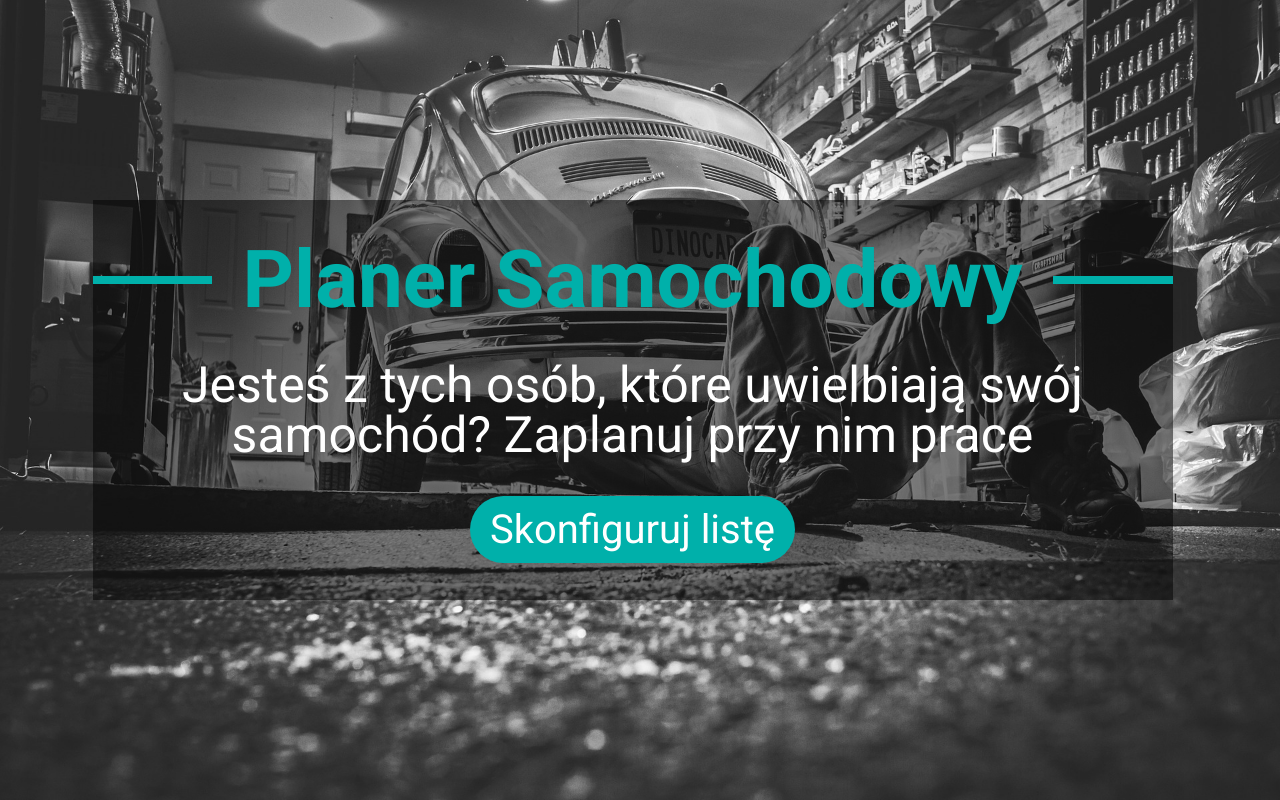
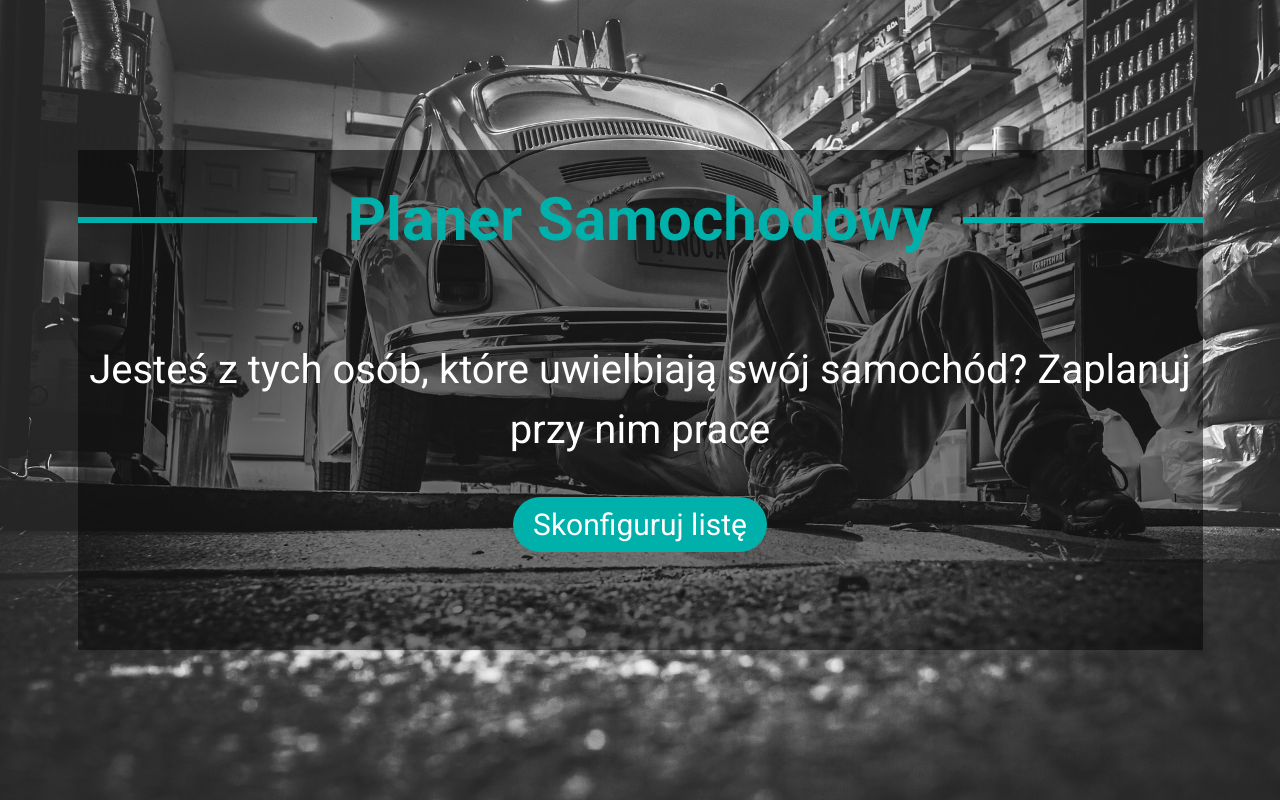
Before and after one commit to MrWhiteX/ToDoApp, a React (Create React App) app: page / in a window 1280 px wide. Built offline with nearby package versions, Linux system fonts and the light colour scheme.

Commit message:
List logic

```diff
--- a/src/App.scss
+++ b/src/App.scss
@@ -12,9 +12,15 @@ html {
 
 body {
   width: 100%;
-  height: 100%;
+  height: 100vh;
   background: url(./assets/bg.jpg) no-repeat;
+  background-position: center;
   background-size: cover;
+
+  @media (min-width: 992px) {
+    background-position: top;
+    height: 100%;
+  }
 }
 
 .tooltip {
@@ -30,8 +36,12 @@ body {
   transition: all 0.3s ease;
   border: none;
   font-weight: bold;
-  padding: 10px 20px;
+  padding: 5px 10px;
   margin: 20px 10px;
+
+  @media (min-width: 992px) {
+    padding: 10px 20px;
+  }
 }
 
 .main-btn:hover {
--- a/src/components/AddToDo/AddToDo.js
+++ b/src/components/AddToDo/AddToDo.js
@@ -1,4 +1,5 @@
 import React, { useState } from "react";
+
 import { connect } from "react-redux";
 import { addToDo, editToDo } from "../../actions/appActions";
 
@@ -11,6 +12,7 @@ const AddToDo = ({ addToDo, editToDo, id, callback, content = "" }) => {
 
   const handleOnSubmit = (e) => {
     e.preventDefault();
+    setContentInput("");
 
     const contentObject = {
       content: contentInput,
--- a/src/components/Header/Header.js
+++ b/src/components/Header/Header.js
@@ -3,8 +3,8 @@ import { Link } from "react-router-dom";
 
 const Header = () => {
   return (
-    <header className="header container row">
-      <div className="col-12">
+    <header className="header row">
+      <div className="col-sm-12">
         <div className="header-tooltip">
           <h1 className="header-title">
             <strong>Planer Samochodowy</strong>
--- a/src/components/ToDoElement/ToDoElement.js
+++ b/src/components/ToDoElement/ToDoElement.js
@@ -17,6 +17,7 @@ const ToDoElement = ({ deleteToDo, content, id }) => {
       <button className="main-btn" onClick={toggleElements}>
         Edytuj
       </button>
+
       <button className="main-btn" type="submit" onClick={() => deleteToDo(id)}>
         Usuń
       </button>
@@ -28,6 +29,7 @@ const ToDoElement = ({ deleteToDo, content, id }) => {
       <p>
         <span style={{ marginRight: 20 }}>Czynność:</span> {content}{" "}
       </p>
+
       {formOrButtonElement}
     </li>
   );
--- a/src/components/ToDoList/ToDoList.js
+++ b/src/components/ToDoList/ToDoList.js
@@ -3,10 +3,8 @@ import { connect } from "react-redux";
 import ToDoElement from "../ToDoElement/ToDoElement";
 
 const ToDoList = ({ content, id }) => {
-  const contentElements = content.map((el, index) => (
-    <>
-      <ToDoElement key={index} {...el} />
-    </>
+  const contentElements = content.map((el) => (
+    <ToDoElement key={el.id} {...el} />
   ));
 
   return <ul>{contentElements}</ul>;
--- a/src/reducers/appReducer.js
+++ b/src/reducers/appReducer.js
@@ -4,6 +4,7 @@ export const appReducer = (state = [], action) => {
   switch (action.type) {
     case ADD_TODO:
       return [...state, action.payload];
+
     case EDIT_TODO:
       return state.map((currentStateElement) => {
         if (currentStateElement.id !== action.payload.id) {
@@ -21,8 +22,6 @@ export const appReducer = (state = [], action) => {
       );
 
     default:
-      console.warn(`Brak akcji ${action.type}`);
       return state;
   }
-  return state;
 };
--- a/src/styles/_addtodo.scss
+++ b/src/styles/_addtodo.scss
@@ -1,5 +1,5 @@
 .addtodo {
-  font-size: 3rem;
+  font-size: 2rem;
   margin-top: 30px;
   display: flex;
   align-items: center;
@@ -17,9 +17,23 @@
   }
 
   input {
+    margin-top: 10px;
     padding: 0.4rem;
-    font-size: 2rem;
+    font-size: 1.4rem;
     border: none;
     background: white;
+
+    @media (min-width: 992px) {
+      font-size: 2rem;
+    }
   }
 }
+
+span,
+p {
+  font-size: 2rem;
+
+  @media (min-width: 992px) {
+    font-size: 3rem;
+  }
+}
--- a/src/styles/_header.scss
+++ b/src/styles/_header.scss
@@ -1,4 +1,5 @@
 .header {
+  width: 100wv;
   height: 100vh;
   display: flex;
   align-items: center;
@@ -9,45 +10,70 @@
     height: 400px;
     width: 100%;
     background: rgba(rgb(0, 0, 0), 0.5);
+    @media (min-width: 992px) {
+      height: 500px;
+    }
   }
 
   &-title {
-    font-size: 8rem;
     color: #00b0aa;
     font-weight: bold;
     display: flex;
     justify-content: center;
     align-items: center;
+    font-size: 2rem;
+
+    @media (min-width: 992px) {
+      font-size: 6rem;
+    }
 
     &::before,
     &::after {
       content: "";
       display: block;
-      height: 8px;
+      height: 3px;
       background: #00b0aa;
       flex-grow: 1;
+
+      @media (min-width: 992px) {
+        height: 6px;
+      }
     }
 
     strong {
       color: #fff;
       display: inline-block;
-      padding: 40px 30px;
+      padding: 10px 5px;
       color: #00b0aa;
+
+      @media (min-width: 992px) {
+        padding: 40px 30px;
+      }
     }
   }
 
   p {
-    font-size: 5rem;
+    font-size: 2rem;
     color: white;
-    padding-bottom: 50px;
+    padding: 60px 0;
+    line-height: 30px;
+    @media (min-width: 992px) {
+      line-height: 60px;
+      padding: 50px 0;
+      font-size: 4rem;
+    }
   }
 
   a {
     text-decoration: none;
     color: #fff;
-    font-size: 4rem;
+    font-size: 2rem;
     background: #00b0aa;
     padding: 10px 20px;
     border-radius: 50px;
+
+    @media (min-width: 992px) {
+      font-size: 3rem;
+    }
   }
 }
```
